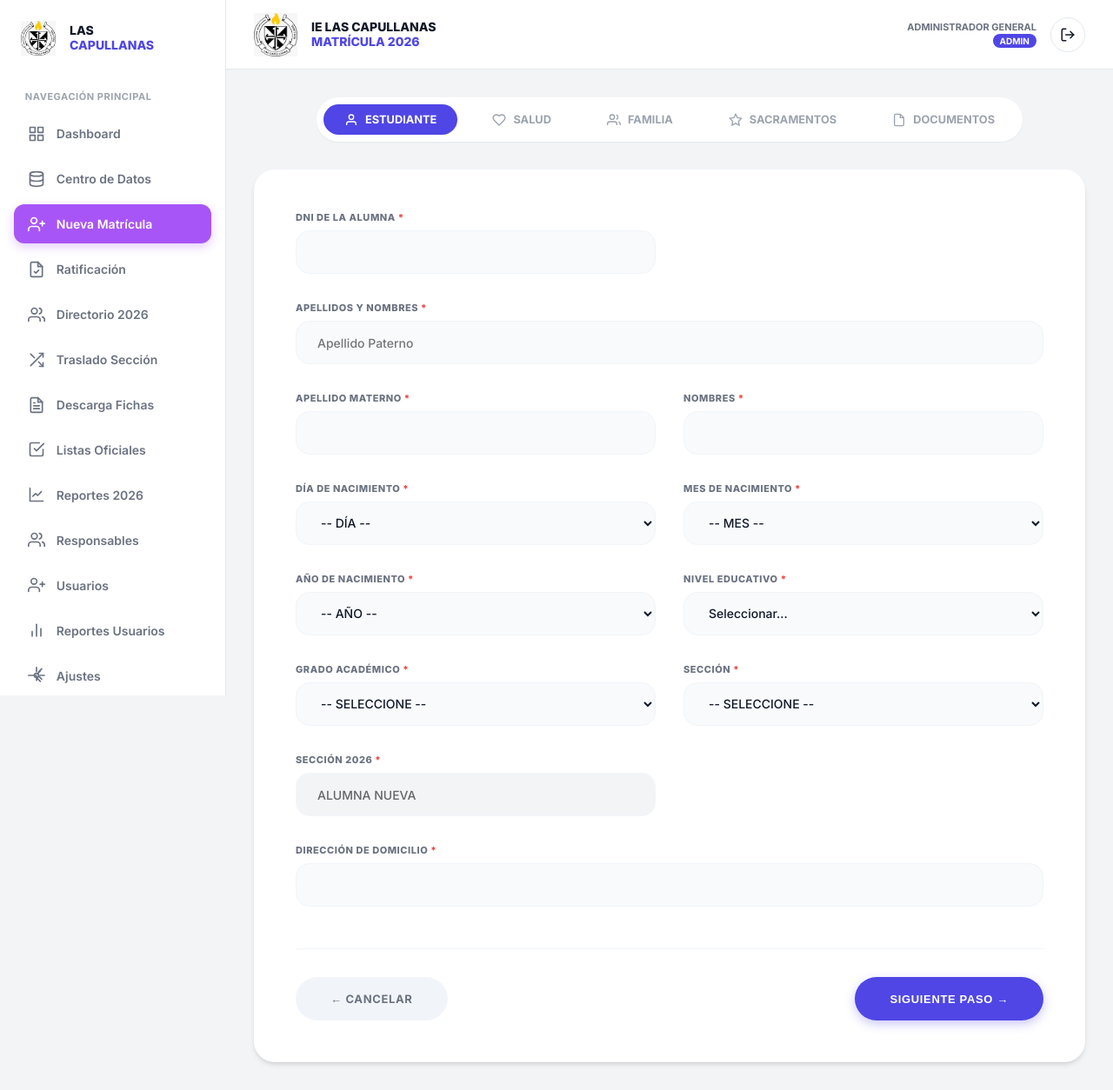
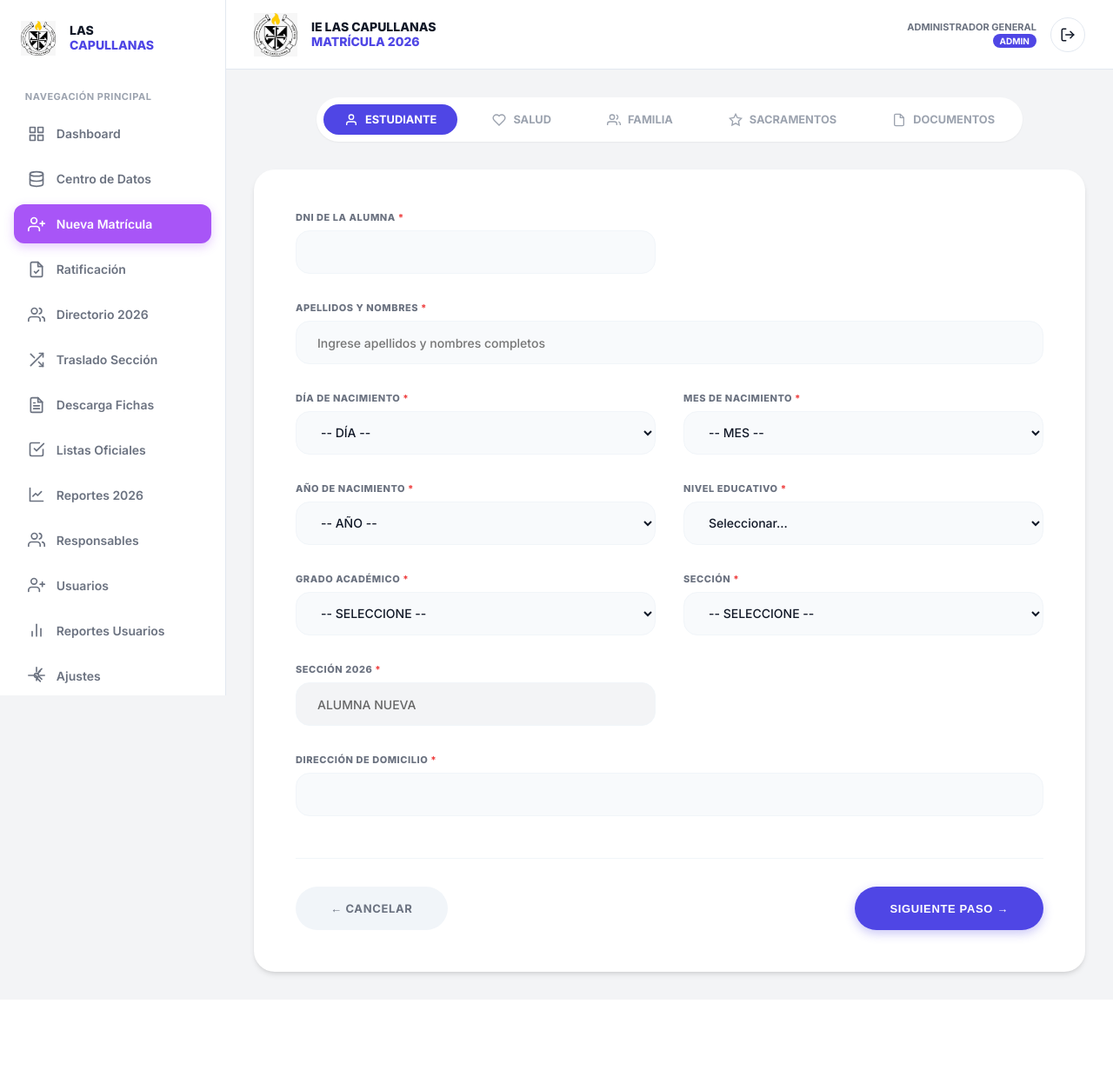
Before and after one commit to Minicodeveloper/Colegio, a PHP site: page /nueva_matricula.php in a window 1280 px wide. Shown: the whole page at 87% size. After the commit the page ends 1127 px from the top, so only its background shows below. Run offline with PHP 8.4, Linux system fonts and the light colour scheme; a stand-in replaces the project's code that opens the database connection.

Commit message:
modificacion de Apellido y nombre

```diff
--- a/nueva_matricula.php
+++ b/nueva_matricula.php
@@ -171,15 +171,9 @@ $data = $_SESSION['nueva_matricula'];
                 </div>
                 <div class="form-group full-width">
                     <label class="form-label required">APELLIDOS Y NOMBRES</label>
-                    <input type="text" name="apellido_paterno" class="form-control" value="<?php echo $data['estudiante']['apellido_paterno'] ?? ''; ?>" required placeholder="Apellido Paterno">
-                </div>
-                <div class="form-group">
-                    <label class="form-label required">APELLIDO MATERNO</label>
-                    <input type="text" name="apellido_materno" class="form-control" value="<?php echo $data['estudiante']['apellido_materno'] ?? ''; ?>" required>
-                </div>
-                <div class="form-group">
-                    <label class="form-label required">NOMBRES</label>
-                    <input type="text" name="nombres" class="form-control" value="<?php echo $data['estudiante']['nombres'] ?? ''; ?>" required>
+                    <input type="text" name="apellido_paterno" class="form-control" value="<?php echo $data['estudiante']['apellido_paterno'] ?? ''; ?>" required placeholder="Ingrese apellidos y nombres completos">
+                    <input type="hidden" name="apellido_materno" value="">
+                    <input type="hidden" name="nombres" value="">
                 </div>
                 <div class="form-group">
                     <label class="form-label required">DÍA DE NACIMIENTO</label>
```
Also changed, not shown: ratificacion.php (+3 -9 lines).
